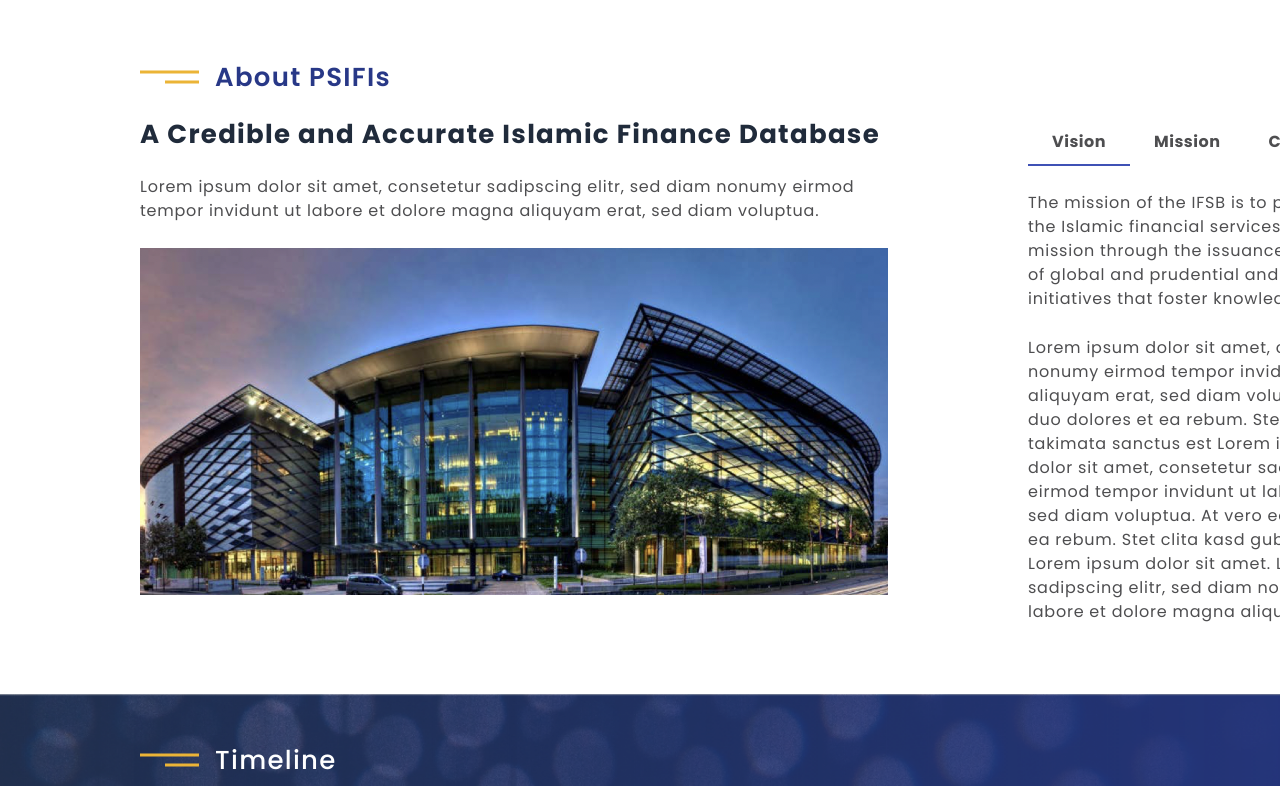
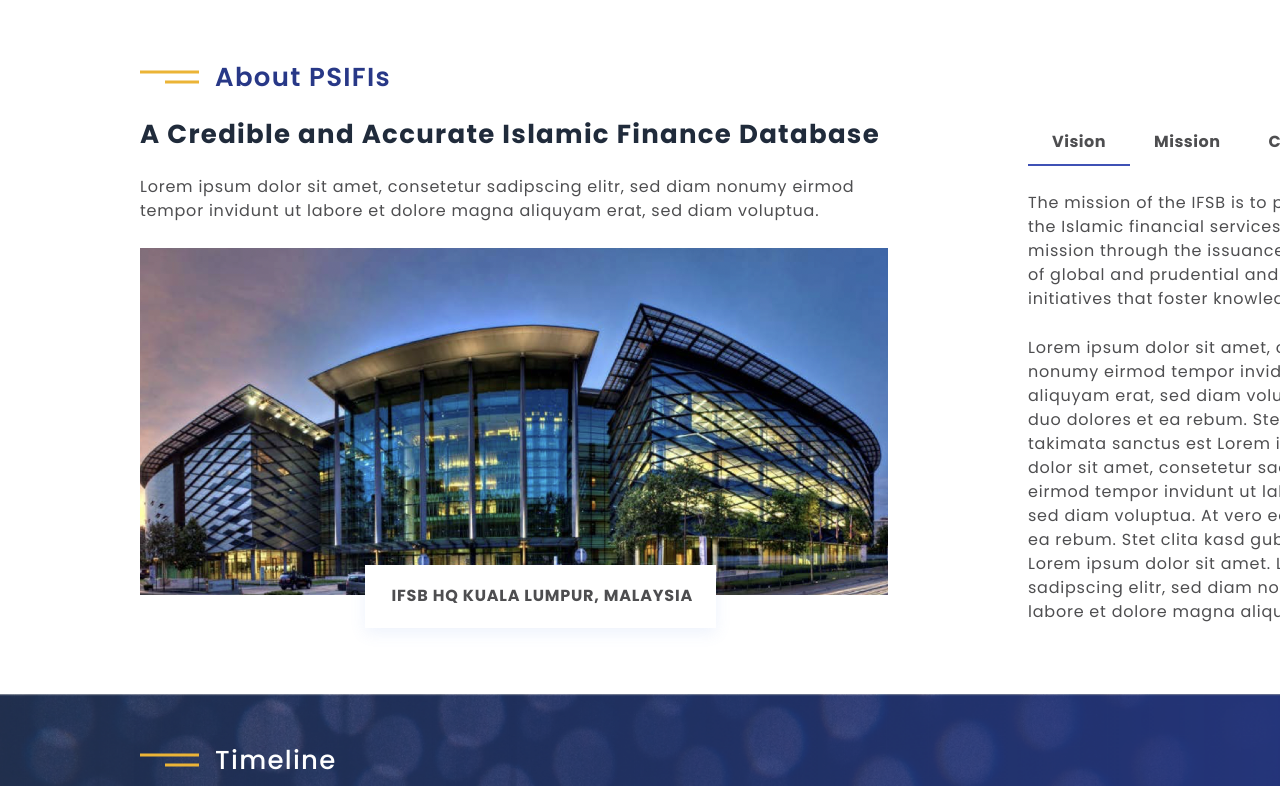
Before and after one commit to SyafiqNordin/frontend_test_seetru_studio, an Angular app: page /establishment in a window 1280 px wide. Shown: the part 451-1237 px from the top of the page. Built offline with nearby package versions, Linux system fonts and the light colour scheme; a web font is replaced by a local one.

Commit message:
Add caption for hq image

```diff
--- a/src/app/pages/establishment/establishment.component.html
+++ b/src/app/pages/establishment/establishment.component.html
@@ -14,7 +14,14 @@
             <div class="flex-40 flex-column gap-25">
                 <h1 class="poppins-text bold-700 no-margin ls-1-3 section-subtitle fs-26">A Credible and Accurate Islamic Finance Database</h1>
                 <h4 class="poppins-text no-margin ls-0-77">Lorem ipsum dolor sit amet, consetetur sadipscing elitr, sed diam nonumy eirmod tempor invidunt ut labore et dolore magna aliquyam erat, sed diam voluptua.</h4>
-                <img src="../../../assets/images/about psifis.png" alt="">
+                <div class="image-container">
+                    <img src="../../../assets/images/about psifis.png">
+                    <div class="flex-row">
+                        <div class="hq-image-caption">
+                            <h4 class="poppins-text no-margin ls-0-77 bold-700">IFSB HQ KUALA LUMPUR, MALAYSIA</h4>
+                        </div>
+                    </div>
+                </div>
             </div>
             <div class="flex-column gap-25 flex-50 pl-140">
                 <mat-tab-group mat-stretch-tabs="false">
--- a/src/app/pages/establishment/establishment.component.scss
+++ b/src/app/pages/establishment/establishment.component.scss
@@ -19,6 +19,22 @@
         z-index: 1000;
         background-color: #ffffff;
         box-shadow: 0 2px 4px rgba(0, 0, 0, 0.1);
+    }
+
+    .image-container {
+        position: relative;
+    }
+
+    .hq-image-caption {
+        position: absolute;
+        bottom: -8%;
+        right: 23%;
+        background-color: #ffffff;
+        padding-top: 19px;
+        padding-bottom: 20px;
+        padding-right: 23px;
+        padding-left: 27px;
+        box-shadow: 0px 5px 15px #5A8AE31C;
     }
 
     .section-title {
```
